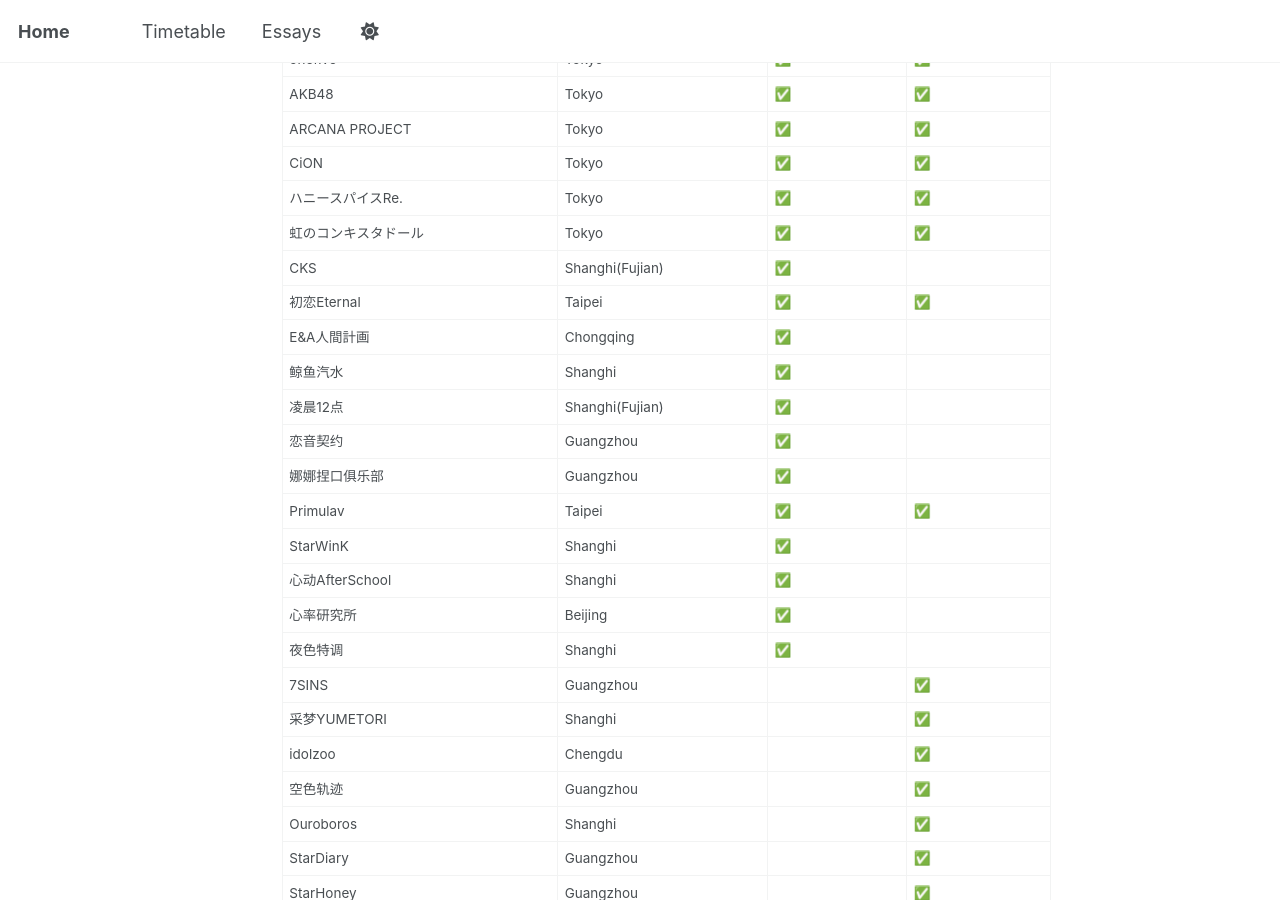
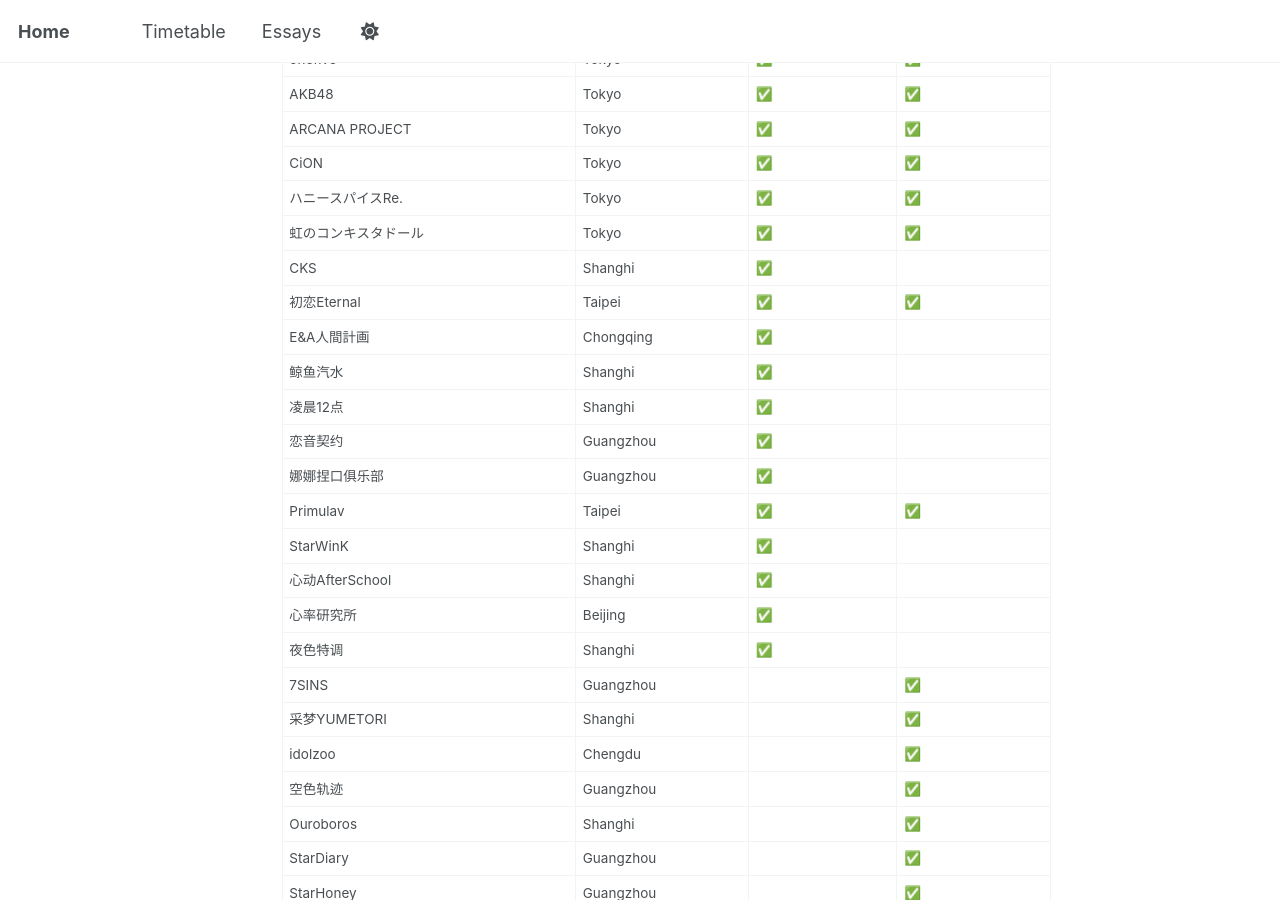
Before and after one commit to renloli/renloli.github.io, a Jekyll site: the page built from _timetable/2025/06/15.md, in a window 1280 px wide and 900 px high, scrolled down 540 px. Built offline with Jekyll 4.4.1, drawn with Linux system fonts in a browser that asks for light colours.

Commit message:
Update 20250614, 20250615.

```diff
--- a/_timetable/2025/06/15.md
+++ b/_timetable/2025/06/15.md
@@ -61,7 +61,7 @@
         </tr>
         <tr>
             <td>CKS</td>
-            <td>Shanghi(Fujian)</td>
+            <td>Shanghi</td>
             <td>✅</td>
             <td></td>
         </tr>
@@ -85,7 +85,7 @@
         </tr>
         <tr>
             <td>凌晨12点</td>
-            <td>Shanghi(Fujian)</td>
+            <td>Shanghi</td>
             <td>✅</td>
             <td></td>
         </tr>
```
Also changed, not shown: _timetable/2025/06/14.md (+2 -2 lines).
